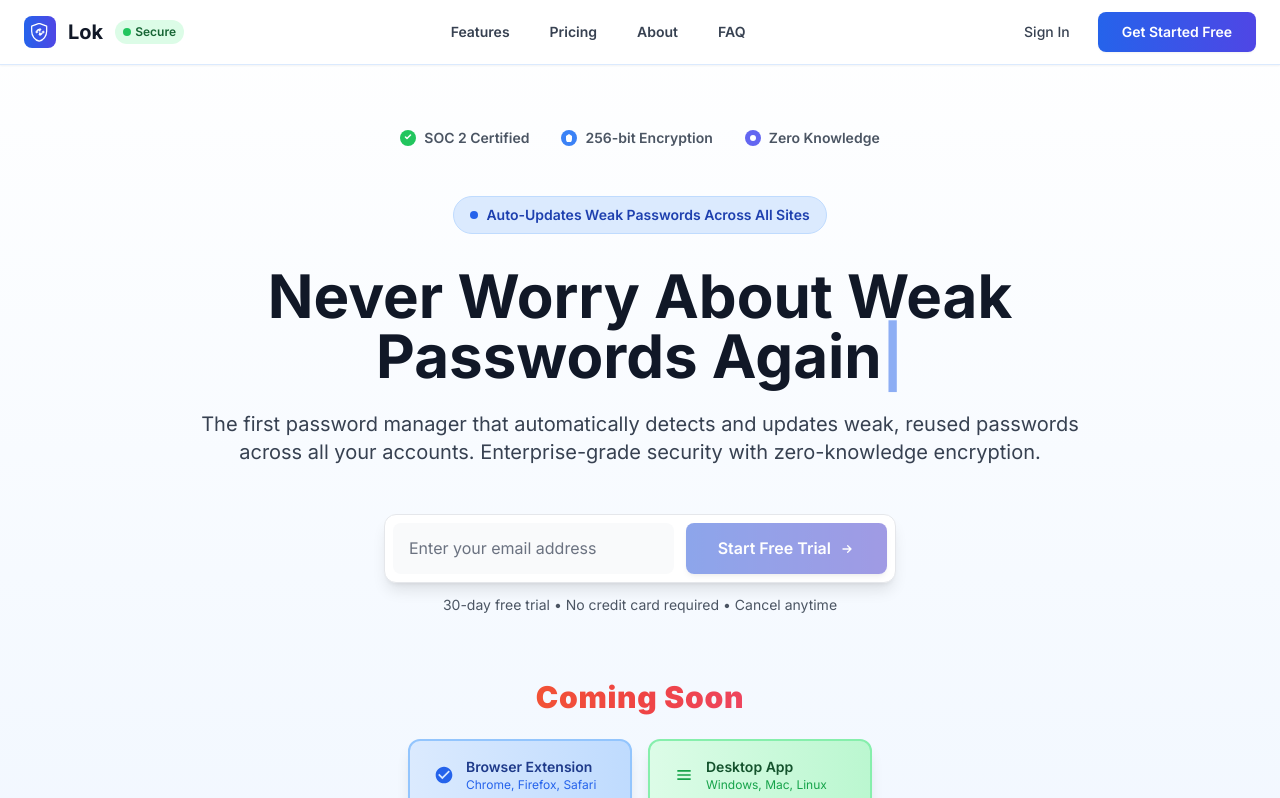
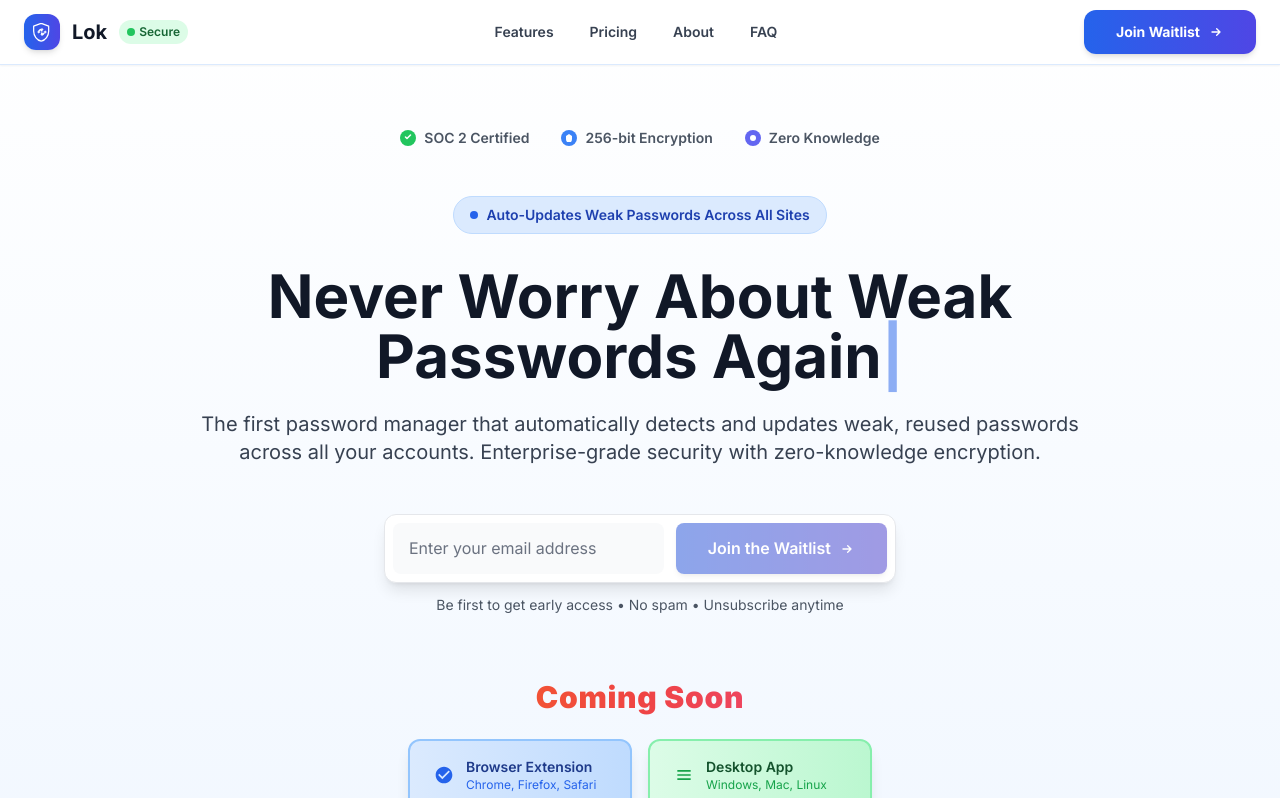
Before and after one commit to iedayan/password-manager, a React (Vite) app in the folder frontend/: page / in a window 1280 px wide. Shown: the top 798 px of the page. Built offline with nearby package versions, Linux system fonts and the light colour scheme.

Commit message:
add mailchimp netlify

```diff
--- a/frontend/src/components/FAQ.jsx
+++ b/frontend/src/components/FAQ.jsx
@@ -137,7 +137,7 @@ export default function FAQ() {
             Still have questions? Our security experts are here to help.
           </p>
           <button className="bg-gradient-to-r from-blue-600 to-indigo-600 text-white px-8 py-3 rounded-xl hover:from-blue-700 hover:to-indigo-700 font-semibold transition-all shadow-sm hover:shadow-md focus:outline-none focus:ring-2 focus:ring-blue-500 focus:ring-offset-2">
-            Contact Support
+            Join Waitlist
           </button>
         </div>
       </div>
--- a/frontend/src/components/Footer.jsx
+++ b/frontend/src/components/Footer.jsx
@@ -136,7 +136,7 @@ export default function Footer() {
 
         <div className="border-t border-gray-800 pt-8 flex flex-col md:flex-row justify-between items-center footer-animate opacity-0">
           <p className="text-gray-400 text-sm">
-            © 2024 Lok Security Inc. All rights reserved.
+            © 2025 Lok Security Inc. All rights reserved.
           </p>
           <div className="flex space-x-6 mt-4 md:mt-0">
             <a href="#" className="text-gray-400 hover:text-white text-sm transition-colors">Privacy Policy</a>
--- a/frontend/src/components/Header.jsx
+++ b/frontend/src/components/Header.jsx
@@ -33,11 +33,12 @@ export default function Header() {
   ];
 
   return (
-    <header className="fixed w-full top-0 bg-white/95 backdrop-blur-sm border-b border-blue-100 z-50 shadow-sm">
+    <header className="fixed w-full top-0 bg-white/95 backdrop-blur-md border-b border-blue-100 z-50 shadow-sm">
       <div className="max-w-7xl mx-auto px-6">
-        <div className="flex items-center h-16">
-          <div className="flex items-center space-x-3 flex-shrink-0">
-            <div className="w-8 h-8 bg-gradient-to-r from-blue-600 to-indigo-600 rounded-lg flex items-center justify-center relative overflow-hidden group">
+        <div className="flex items-center justify-between h-16">
+          {/* Logo Section */}
+          <div className="flex items-center space-x-3">
+            <div className="w-9 h-9 bg-gradient-to-r from-blue-600 to-indigo-600 rounded-xl flex items-center justify-center relative overflow-hidden group shadow-md">
               <div className="absolute inset-0 bg-gradient-to-r from-white/20 to-transparent opacity-0 group-hover:opacity-100 transition-opacity duration-300"></div>
               <svg className="w-5 h-5 text-white relative z-10" fill="none" stroke="currentColor" viewBox="0 0 24 24">
                 <path strokeLinecap="round" strokeLinejoin="round" strokeWidth={1.5} d="M12 2l8 3v6c0 5.55-3.84 10.74-9 12-5.16-1.26-9-6.45-9-12V5l8-3z" />
@@ -50,13 +51,14 @@ export default function Header() {
               </svg>
             </div>
             <span className="text-xl font-bold text-gray-900">Lok</span>
-            <div className="hidden sm:flex items-center ml-4 px-2 py-1 bg-green-100 text-green-800 text-xs font-semibold rounded-full">
+            <div className="hidden sm:flex items-center px-2 py-1 bg-green-100 text-green-800 text-xs font-semibold rounded-full">
               <div className="w-2 h-2 bg-green-500 rounded-full mr-1 animate-pulse"></div>
               Secure
             </div>
           </div>
 
-          <nav className="hidden md:flex items-center space-x-2 flex-1 justify-center">
+          {/* Navigation */}
+          <nav className="hidden lg:flex items-center space-x-1">
             {navItems.map((item) => (
               <a
                 key={item.href}
@@ -75,45 +77,75 @@ export default function Header() {
             ))}
           </nav>
 
-          <div className="hidden md:flex items-center space-x-4 flex-shrink-0">
-            <button className="text-gray-700 hover:text-gray-900 text-sm font-medium transition-colors focus-ring rounded-lg px-3 py-2">
-              Sign In
-            </button>
-            <button className="bg-gradient-to-r from-blue-600 to-indigo-600 text-white px-6 py-2.5 rounded-lg hover:from-blue-700 hover:to-indigo-700 text-sm font-semibold transition-all shadow-sm hover:shadow-md focus-ring transform hover:scale-105">
-              Get Started Free
+          {/* CTA Button */}
+          <div className="hidden md:flex items-center">
+            <button
+              onClick={() => {
+                const heroSection = document.getElementById('hero');
+                if (heroSection) {
+                  heroSection.scrollIntoView({ behavior: 'smooth', block: 'center' });
+                  // Focus on email input after scroll
+                  setTimeout(() => {
+                    const emailInput = document.querySelector('input[type="email"]');
+                    if (emailInput) emailInput.focus();
+                  }, 800);
+                }
+              }}
+              className="bg-gradient-to-r from-blue-600 to-indigo-600 text-white px-8 py-3 rounded-xl hover:from-blue-700 hover:to-indigo-700 text-sm font-bold transition-all shadow-md hover:shadow-lg focus-ring transform hover:scale-105 flex items-center space-x-2">
+              <span>Join Waitlist</span>
+              <svg className="w-4 h-4" fill="none" stroke="currentColor" viewBox="0 0 24 24">
+                <path strokeLinecap="round" strokeLinejoin="round" strokeWidth={2} d="M13 7l5 5m0 0l-5 5m5-5H6" />
+              </svg>
             </button>
           </div>
 
+          {/* Mobile Menu Button */}
           <button
-            className="md:hidden p-2 rounded-lg hover:bg-gray-100 transition-colors focus-ring"
+            className="lg:hidden p-2 rounded-xl hover:bg-gray-100 transition-colors focus-ring"
             onClick={() => setIsOpen(!isOpen)}
             aria-label="Toggle menu"
           >
-            <svg className="w-5 h-5 text-gray-700" fill="none" stroke="currentColor" viewBox="0 0 24 24">
+            <svg className="w-6 h-6 text-gray-700" fill="none" stroke="currentColor" viewBox="0 0 24 24">
               <path strokeLinecap="round" strokeLinejoin="round" strokeWidth={2} d={isOpen ? "M6 18L18 6M6 6l12 12" : "M4 6h16M4 12h16M4 18h16"} />
             </svg>
           </button>
         </div>
 
+        {/* Mobile Menu */}
         {isOpen && (
-          <div className="md:hidden py-4 border-t border-gray-100">
-            <div className="flex flex-col space-y-2">
+          <div className="lg:hidden py-4 border-t border-gray-100 bg-white/95 backdrop-blur-md">
+            <div className="flex flex-col space-y-1">
               {navItems.map((item) => (
                 <a
                   key={item.href}
                   href={item.href}
-                  className="text-gray-700 hover:text-blue-600 font-semibold py-3 px-4 rounded-lg hover:bg-blue-50 transition-all duration-300 focus-ring"
+                  className="text-gray-700 hover:text-blue-600 hover:bg-blue-50 font-semibold py-3 px-4 rounded-lg transition-all duration-300 focus-ring"
                   onClick={() => setIsOpen(false)}
                 >
                   {item.label}
                 </a>
               ))}
-              <button className="text-left text-gray-700 hover:text-gray-900 font-semibold py-3 px-4 rounded-lg hover:bg-gray-50 transition-all duration-300 focus-ring">
-                Sign In
-              </button>
-              <button className="bg-gradient-to-r from-blue-600 to-indigo-600 text-white px-4 py-2 rounded-lg hover:from-blue-700 hover:to-indigo-700 font-semibold text-left mt-2 shadow-sm focus-ring">
-                Get Started Free
-              </button>
+              <div className="pt-4 border-t border-gray-100 mt-2">
+                <button
+                  onClick={() => {
+                    const heroSection = document.getElementById('hero');
+                    if (heroSection) {
+                      heroSection.scrollIntoView({ behavior: 'smooth', block: 'center' });
+                      setIsOpen(false);
+                      // Focus on email input after scroll
+                      setTimeout(() => {
+                        const emailInput = document.querySelector('input[type="email"]');
+                        if (emailInput) emailInput.focus();
+                      }, 800);
+                    }
+                  }}
+                  className="w-full bg-gradient-to-r from-blue-600 to-indigo-600 text-white px-6 py-3 rounded-xl hover:from-blue-700 hover:to-indigo-700 font-bold shadow-md focus-ring flex items-center justify-center space-x-2">
+                  <span>Join Waitlist</span>
+                  <svg className="w-4 h-4" fill="none" stroke="currentColor" viewBox="0 0 24 24">
+                    <path strokeLinecap="round" strokeLinejoin="round" strokeWidth={2} d="M13 7l5 5m0 0l-5 5m5-5H6" />
+                  </svg>
+                </button>
+              </div>
             </div>
           </div>
         )}
--- a/frontend/src/components/Hero.jsx
+++ b/frontend/src/components/Hero.jsx
@@ -3,6 +3,8 @@ import { useState, useEffect } from 'react';
 export default function Hero() {
   const [email, setEmail] = useState('');
   const [displayText, setDisplayText] = useState('');
+  const [isLoading, setIsLoading] = useState(false);
+  const [message, setMessage] = useState('');
   const fullText = 'Never Worry About Weak Passwords Again';
 
   useEffect(() => {
@@ -18,9 +20,32 @@ export default function Hero() {
     return () => clearInterval(timer);
   }, []);
 
-  const handleSubmit = (e) => {
+  const handleSubmit = async (e) => {
     e.preventDefault();
-    console.log('Email:', email);
+    setIsLoading(true);
+    setMessage('');
+
+    try {
+      const response = await fetch('/', {
+        method: 'POST',
+        headers: { 'Content-Type': 'application/x-www-form-urlencoded' },
+        body: new URLSearchParams({
+          'form-name': 'waitlist',
+          email: email
+        })
+      });
+
+      if (response.ok) {
+        setMessage('Successfully joined the waitlist!');
+        setEmail('');
+      } else {
+        setMessage('Something went wrong. Please try again.');
+      }
+    } catch (error) {
+      setMessage('Network error. Please try again.');
+    } finally {
+      setIsLoading(false);
+    }
   };
 
   return (
@@ -70,7 +95,8 @@ export default function Hero() {
             across all your accounts. Enterprise-grade security with zero-knowledge encryption.
           </p>
 
-          <form onSubmit={handleSubmit} className="max-w-lg mx-auto mb-16 animate-slide-up" style={{animationDelay: '2.5s', animationFillMode: 'both'}}>
+          <form name="waitlist" method="POST" data-netlify="true" onSubmit={handleSubmit} className="max-w-lg mx-auto mb-16 animate-slide-up" style={{animationDelay: '2.5s', animationFillMode: 'both'}}>
+            <input type="hidden" name="form-name" value="waitlist" />
             <div className="flex flex-col sm:flex-row gap-3 p-2 bg-white rounded-xl shadow-lg border border-gray-200 hover:shadow-xl transition-all duration-300">
               <input
                 type="email"
@@ -84,17 +110,35 @@ export default function Hero() {
               <button
                 type="submit"
                 className="bg-gradient-to-r from-blue-700 to-indigo-700 text-white px-8 py-3 rounded-lg hover:from-blue-800 hover:to-indigo-800 font-semibold transition-all shadow-md hover:shadow-lg whitespace-nowrap focus-ring transform hover:scale-105 disabled:opacity-50 disabled:cursor-not-allowed disabled:transform-none"
-                disabled={!email}
+                disabled={!email || isLoading}
               >
                 <span className="flex items-center space-x-2">
-                  <span>Start Free Trial</span>
-                  <svg className="w-4 h-4 transition-transform group-hover:translate-x-1" fill="none" stroke="currentColor" viewBox="0 0 24 24">
-                    <path strokeLinecap="round" strokeLinejoin="round" strokeWidth={2} d="M13 7l5 5m0 0l-5 5m5-5H6" />
-                  </svg>
+                  {isLoading ? (
+                    <>
+                      <svg className="w-4 h-4 animate-spin" fill="none" viewBox="0 0 24 24">
+                        <circle className="opacity-25" cx="12" cy="12" r="10" stroke="currentColor" strokeWidth="4"></circle>
+                        <path className="opacity-75" fill="currentColor" d="m4 12a8 8 0 018-8V0C5.373 0 0 5.373 0 12h4zm2 5.291A7.962 7.962 0 014 12H0c0 3.042 1.135 5.824 3 7.938l3-2.647z"></path>
+                      </svg>
+                      <span>Joining...</span>
+                    </>
+                  ) : (
+                    <>
+                      <span>Join the Waitlist</span>
+                      <svg className="w-4 h-4 transition-transform group-hover:translate-x-1" fill="none" stroke="currentColor" viewBox="0 0 24 24">
+                        <path strokeLinecap="round" strokeLinejoin="round" strokeWidth={2} d="M13 7l5 5m0 0l-5 5m5-5H6" />
+                      </svg>
+                    </>
+                  )}
                 </span>
               </button>
             </div>
-            <p className="text-sm text-gray-600 mt-3">30-day free trial • No credit card required • Cancel anytime</p>
+            {message ? (
+              <p className={`text-sm mt-3 font-medium ${message.includes('Successfully') || message.includes('already') ? 'text-green-600' : 'text-red-600'}`}>
+                {message}
+              </p>
+            ) : (
+              <p className="text-sm text-gray-600 mt-3">Be first to get early access • No spam • Unsubscribe anytime</p>
+            )}
           </form>
 
           {/* Download Options */}
--- a/frontend/src/components/Pricing.jsx
+++ b/frontend/src/components/Pricing.jsx
@@ -145,7 +145,7 @@ export default function Pricing() {
                   ? 'bg-gradient-to-r from-blue-700 to-indigo-700 text-white hover:from-blue-800 hover:to-indigo-800 shadow-lg hover:shadow-xl transform hover:-translate-y-1'
                   : 'bg-white text-gray-900 hover:bg-blue-50 hover:text-blue-700 border-2 border-gray-200 hover:border-blue-300 shadow-sm hover:shadow-md'
               }`}>
-                Start Free Trial
+Join Waitlist
               </button>
             </div>
           ))}
--- /dev/null
+++ b/frontend/src/lib/mailchimp.js
@@ -0,0 +1,24 @@
+export async function subscribeToWaitlist(email) {
+  if (!email || !email.includes('@')) {
+    throw new Error('Valid email is required');
+  }
+
+  try {
+    const response = await fetch('/', {
+      method: 'POST',
+      headers: { 'Content-Type': 'application/x-www-form-urlencoded' },
+      body: new URLSearchParams({
+        'form-name': 'waitlist',
+        email: email
+      })
+    });
+
+    if (!response.ok) {
+      throw new Error('Subscription failed');
+    }
+
+    return { success: true, message: 'Successfully joined waitlist!' };
+  } catch (error) {
+    throw new Error(error.message || 'Network error');
+  }
+}
```
